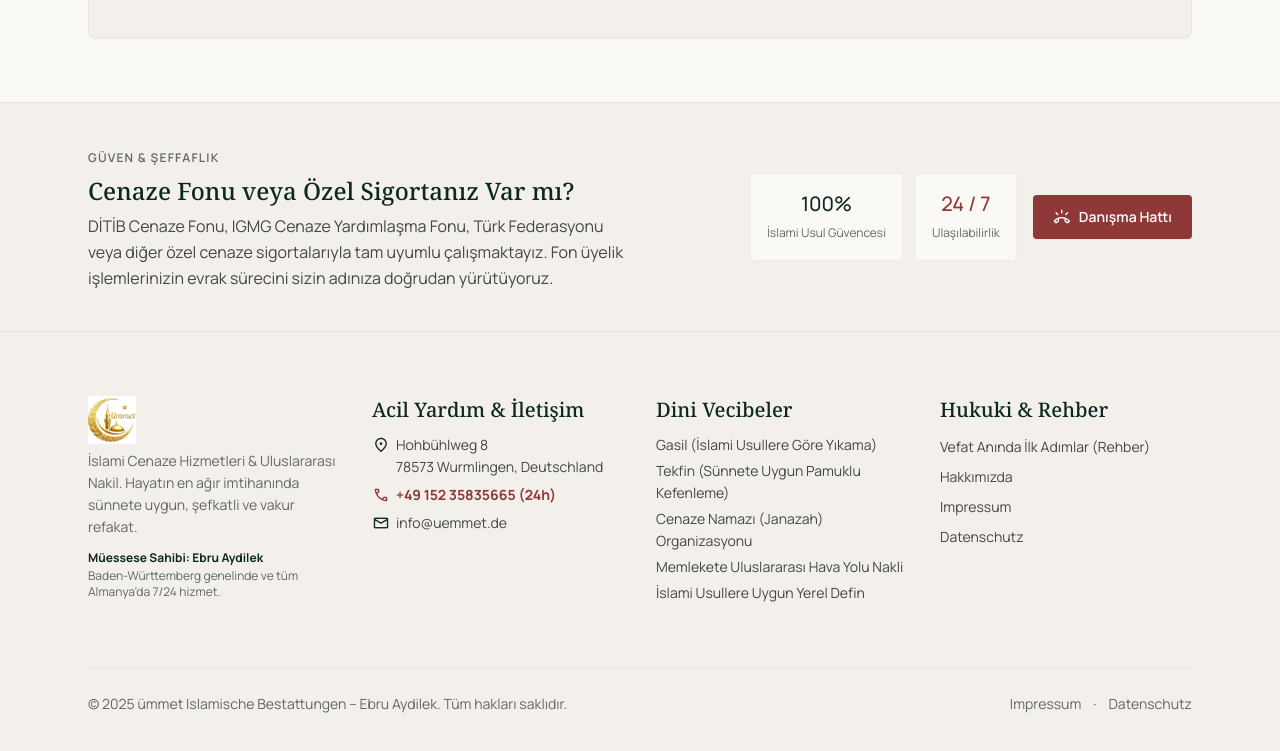
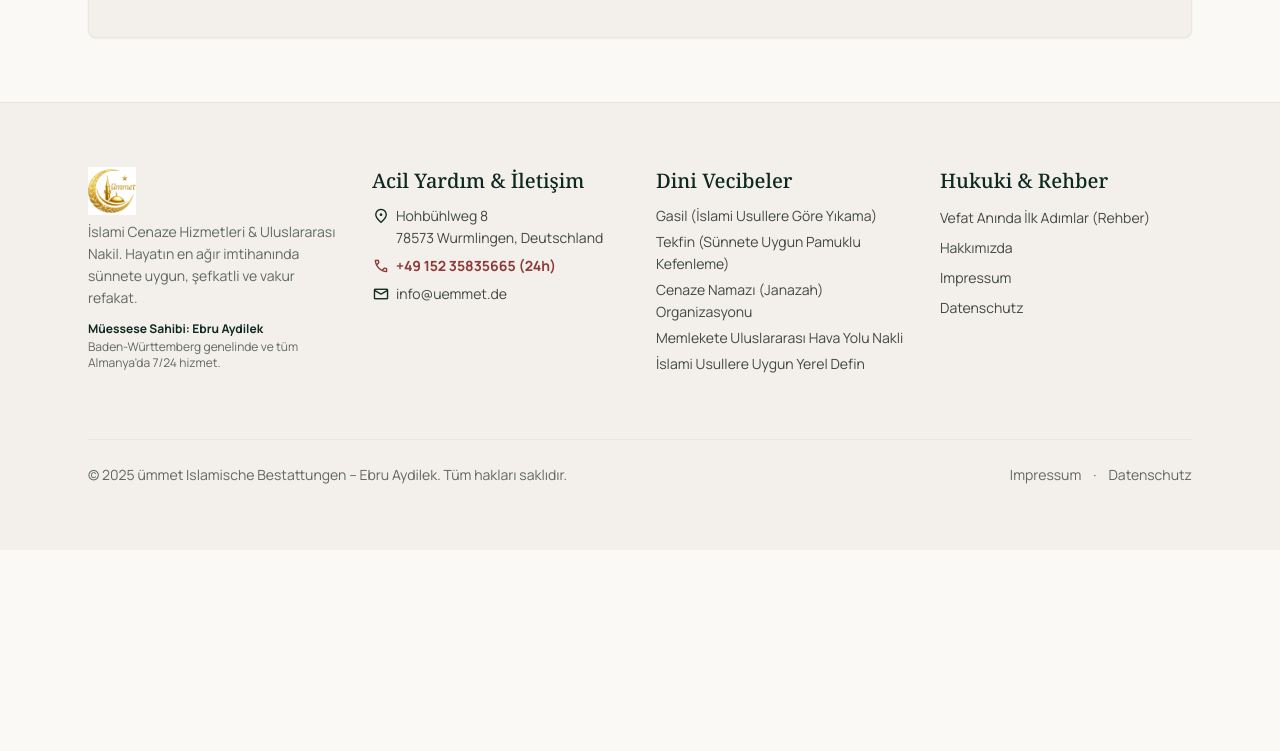
Before and after one commit to serkanalcay/uemmetde, a plain HTML site: page index.html in a window 1280 px wide. Shown: the part 3326-4077 px from the top of the page. After the commit the page ends 3876 px from the top, so only its background shows below. Drawn offline with nearby package versions, Linux system fonts and the light colour scheme.

Commit message:
Guven ve Seffaflik bolumunu tamamen kaldir

```diff
--- a/app.js
+++ b/app.js
@@ -116,14 +116,6 @@ const translations = {
     mapDirectionsBtn: "Yol Tarifi Al",
     mapAirportsNote: "Baden-Württemberg ve tüm Almanya havalimanlarına transfer",
     mapAirportsList: "Stuttgart · Frankfurt · Zürich",
-
-    // Assurance / Bottom Banner
-    assuranceSub: "GÜVEN & ŞEFFAFLIK",
-    assuranceTitle: "Cenaze Fonu veya Özel Sigortanız Var mı?",
-    assuranceDesc: "DİTİB Cenaze Fonu, IGMG Cenaze Yardımlaşma Fonu, Türk Federasyonu veya diğer özel cenaze sigortalarıyla tam uyumlu çalışmaktayız. Fon üyelik işlemlerinizin evrak sürecini sizin adınıza doğrudan yürütüyoruz.",
-    stat1Label: "İslami Usul Güvencesi",
-    stat2Label: "Ulaşılabilirlik",
-    assuranceCallBtn: "Danışma Hattı",
 
     // Footer
     footerAbout: "İslami Cenaze Hizmetleri & Uluslararası Nakil. Hayatın en ağır imtihanında sünnete uygun, şefkatli ve vakur refakat.",
@@ -260,14 +252,6 @@ const translations = {
     mapDirectionsBtn: "Route planen",
     mapAirportsNote: "Transfer zu allen Flughäfen in Baden-Württemberg & Deutschland",
     mapAirportsList: "Stuttgart · Frankfurt · Zürich",
-
-    // Assurance / Bottom Banner
-    assuranceSub: "VERTRAUEN & TRANSPARENZ",
-    assuranceTitle: "Haben Sie eine Sterbekasse oder Vorsorgeversicherung?",
-    assuranceDesc: "Wir kooperieren mit der DİTİB-Sterbekasse, dem IGMG-Bestattungsvorsorgefonds, Türk Federasyon und allen privaten Sterbegeldversicherungen. Wir regeln die gesamte Kostenabrechnung direkt mit Ihrem Fond.",
-    stat1Label: "Islamische Riten-Garantie",
-    stat2Label: "Erreichbarkeit",
-    assuranceCallBtn: "Beratungshotline",
 
     // Footer
     footerAbout: "Islamische Bestattungen & Überführungen. Würdevolle, sunnakonforme Begleitung in den schwersten Stunden des Lebens.",
--- a/index.html
+++ b/index.html
@@ -231,12 +231,6 @@
         mapDirectionsBtn: "Yol Tarifi Al",
         mapAirportsNote: "Baden-Württemberg ve tüm Almanya havalimanlarına transfer",
         mapAirportsList: "Stuttgart · Frankfurt · Zürich",
-        assuranceSub: "GÜVEN & ŞEFFAFLIK",
-        assuranceTitle: "Cenaze Fonu veya Özel Sigortanız Var mı?",
-        assuranceDesc: "DİTİB Cenaze Fonu, IGMG Cenaze Yardımlaşma Fonu, Türk Federasyonu veya diğer özel cenaze sigortalarıyla tam uyumlu çalışmaktayız. Fon üyelik işlemlerinizin evrak sürecini sizin adınıza doğrudan yürütüyoruz.",
-        stat1Label: "İslami Usul Güvencesi",
-        stat2Label: "Ulaşılabilirlik",
-        assuranceCallBtn: "Danışma Hattı",
         footerAbout: "İslami Cenaze Hizmetleri & Uluslararası Nakil. Hayatın en ağır imtihanında sünnete uygun, şefkatli ve vakur refakat.",
         footerOwner: "Müessese Sahibi: Ebru Aydilek",
         footerCoverage: "Baden-Württemberg genelinde ve tüm Almanya'da 7/24 hizmet.",
@@ -344,12 +338,6 @@
         mapDirectionsBtn: "Route planen",
         mapAirportsNote: "Transfer zu allen Flughäfen in Baden-Württemberg & Deutschland",
         mapAirportsList: "Stuttgart · Frankfurt · Zürich",
-        assuranceSub: "VERTRAUEN & TRANSPARENZ",
-        assuranceTitle: "Haben Sie eine Sterbekasse oder Vorsorgeversicherung?",
-        assuranceDesc: "Wir kooperieren mit der DİTİB-Sterbekasse, dem IGMG-Bestattungsvorsorgefonds, Türk Federasyon und allen privaten Sterbegeldversicherungen. Wir regeln die gesamte Kostenabrechnung direkt mit Ihrem Fond.",
-        stat1Label: "Islamische Riten-Garantie",
-        stat2Label: "Erreichbarkeit",
-        assuranceCallBtn: "Beratungshotline",
         footerAbout: "Islamische Bestattungen & Überführungen. Würdevolle, sunnakonforme Begleitung in den schwersten Stunden des Lebens.",
         footerOwner: "Inhaberin: Ebru Aydilek",
         footerCoverage: "Dienstbereit in ganz Baden-Württemberg & bundesweit.",
@@ -1159,49 +1147,6 @@
         </div>
       </section>
 
-      <!-- =====================================================================
-           PEACE OF MIND BOTTOM ACCORDION / CENAZE FONU STRIP
-           ===================================================================== -->
-      <section class="w-full bg-surface-subtle py-8 sm:py-space-xl border-t border-border-quiet/40">
-        <div class="max-w-[1200px] mx-auto px-4 sm:px-margin md:px-margin-tablet lg:px-margin-desktop">
-          <div class="grid grid-cols-1 md:grid-cols-2 gap-6 items-center">
-
-            <div class="space-y-1.5">
-              <span class="text-xs uppercase tracking-widest text-text-muted font-semibold" data-i18n="assuranceSub">
-                GÜVEN &amp; ŞEFFAFLIK
-              </span>
-              <h3 class="font-headline-md text-xl sm:text-2xl lg:text-headline-md text-primary" data-i18n="assuranceTitle">
-                Cenaze Fonu veya Özel Sigortanız Var mı?
-              </h3>
-              <p class="text-xs sm:text-body-md text-on-surface-variant leading-relaxed" data-i18n="assuranceDesc">
-                DİTİB Cenaze Fonu, IGMG Cenaze Yardımlaşma Fonu, Türk Federasyonu veya diğer özel cenaze sigortalarıyla tam uyumlu çalışmaktayız. Fon üyelik işlemlerinizin evrak sürecini sizin adınıza doğrudan yürütüyoruz.
-              </p>
-            </div>
-
-            <div class="flex flex-col sm:flex-row items-stretch sm:items-center justify-end gap-3 sm:gap-space-md">
-              <div class="grid grid-cols-2 sm:flex gap-3">
-                <div class="p-3 sm:p-space-md rounded-lg bg-canvas-base shadow-xs text-center border border-border-quiet/40">
-                  <span class="block text-lg sm:text-headline-sm text-primary font-bold">100%</span>
-                  <span class="text-xs text-text-muted" data-i18n="stat1Label">İslami Usul Güvencesi</span>
-                </div>
-                <div class="p-3 sm:p-space-md rounded-lg bg-canvas-base shadow-xs text-center border border-border-quiet/40">
-                  <span class="block text-lg sm:text-headline-sm text-urgent-support font-bold">24 / 7</span>
-                  <span class="text-xs text-text-muted" data-i18n="stat2Label">Ulaşılabilirlik</span>
-                </div>
-              </div>
-              <!-- Danışma Hattı Call Button: Calls +4915235835665 -->
-              <a class="flex items-center justify-center gap-2 px-5 py-3 rounded-lg bg-urgent-support text-on-error font-semibold text-xs sm:text-sm shadow-sm hover:bg-[#7b2e2e] transition-all active:scale-95 text-center"
-                 href="tel:+4915235835665"
-                 title="Danışma Hattını Arayın">
-                <span class="material-symbols-outlined text-[18px]">ring_volume</span>
-                <span data-i18n="assuranceCallBtn">Danışma Hattı</span>
-              </a>
-            </div>
-
-          </div>
-        </div>
-      </section>
-
     </div>
   </main>
 
```
